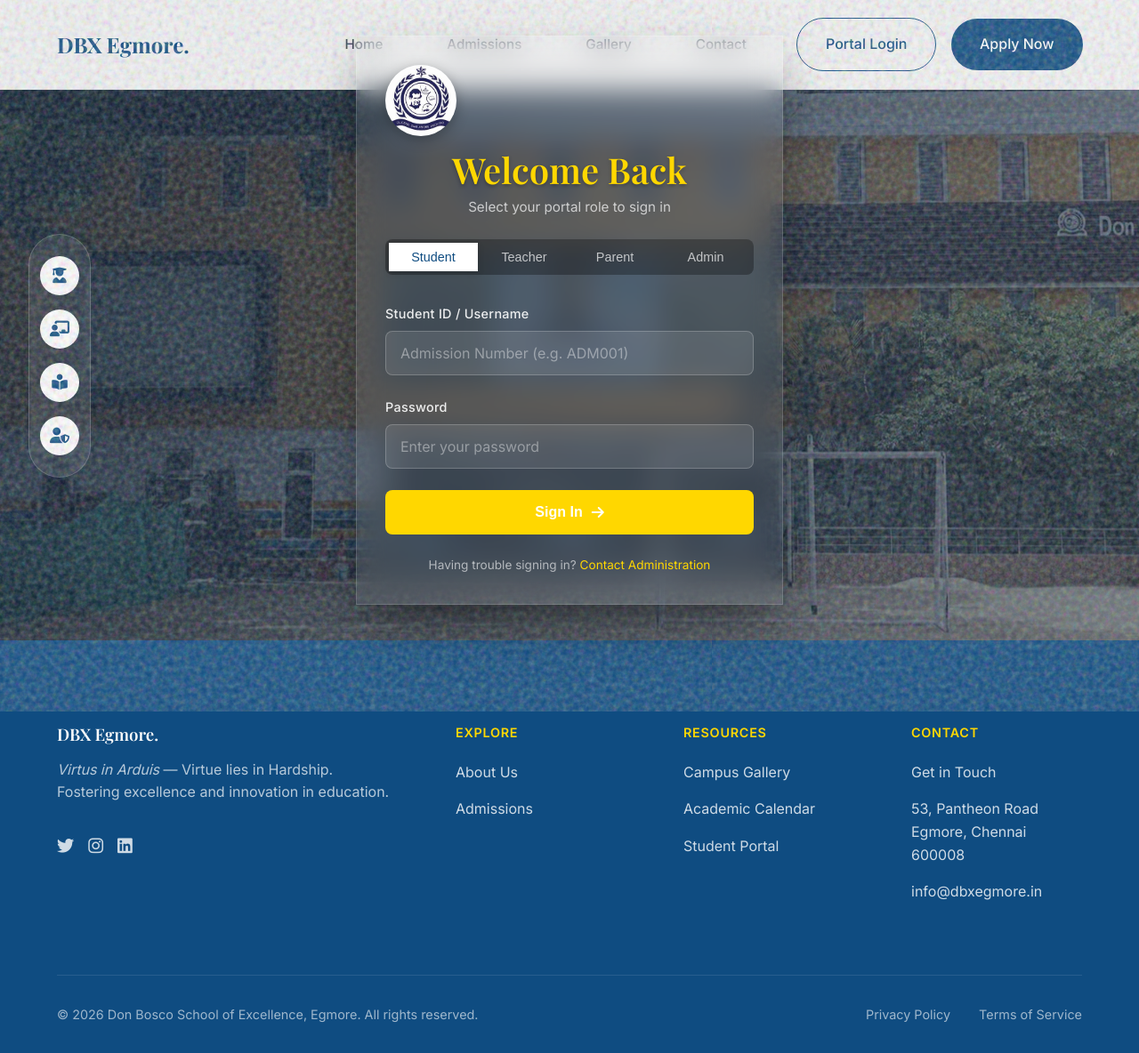
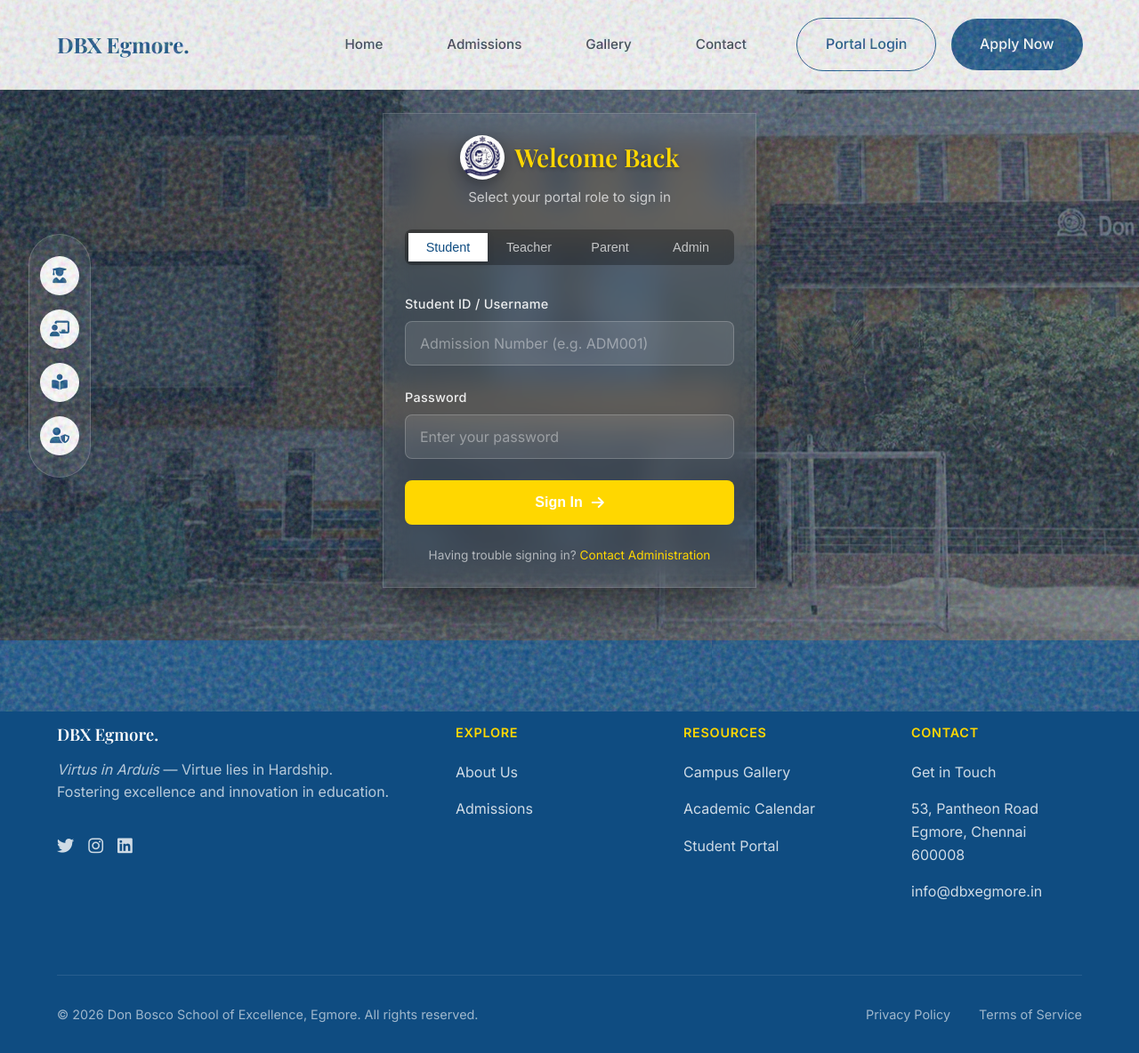
Before and after one commit to diviontopp/school-management-system, a Flask app: page /login in a window 1280 px wide. Shown: the whole page at 89% size. Run offline with Flask 3, Linux system fonts and the light colour scheme; some libraries are stand-ins or nearby versions; some web fonts are replaced.

Commit message:
adjustments

```diff
--- a/templates/auth/login.html
+++ b/templates/auth/login.html
@@ -9,7 +9,7 @@
         display: flex;
         align-items: center;
         justify-content: center;
-        padding: var(--space-4) var(--space-2);
+        padding: 100px var(--space-2) var(--space-4); /* Add top padding to clear header */
         position: relative;
         background: url('{{ storage_url("images/dbx/img_4.webp") }}') center/cover no-repeat;
     }
@@ -27,7 +27,7 @@
         position: relative;
         z-index: 10000; /* Move above noise overlay (9999) */
         width: 100%;
-        max-width: 480px;
+        max-width: 420px; /* Made it smaller */
     }
 
     .auth-card {
@@ -36,7 +36,7 @@
         -webkit-backdrop-filter: blur(16px);
         border: 1px solid rgba(255, 255, 255, 0.15);
         border-radius: var(--radius-xl);
-        padding: var(--space-4);
+        padding: var(--space-3); /* Reduced padding for smaller look */
         box-shadow: 0 25px 50px -12px rgba(0, 0, 0, 0.5);
         color: var(--clr-white);
         animation: fadeUp 0.8s cubic-bezier(0.16, 1, 0.3, 1) forwards;
@@ -49,20 +49,27 @@
         margin-bottom: var(--space-3);
     }
 
+    .header-main {
+        display: flex;
+        align-items: center;
+        justify-content: center;
+        gap: 12px;
+        margin-bottom: 8px;
+    }
+
     .auth-logo {
-        width: 80px;
-        height: 80px;
+        width: 50px; /* Smaller for horizontal layout */
+        height: 50px;
         border-radius: 50%;
-        margin-bottom: var(--space-2);
         box-shadow: 0 4px 15px rgba(0,0,0,0.3);
     }
 
     .auth-title {
         font-family: var(--font-serif);
-        font-size: 2.5rem; /* Slightly larger */
-        margin-bottom: var(--space-1);
-        color: var(--clr-gold); /* Yellow/Gold for better contrast */
+        font-size: 1.75rem; /* Adjusted for horizontal layout */
+        color: var(--clr-gold);
         text-shadow: 0 2px 4px rgba(0,0,0,0.3);
+        margin: 0;
     }
 
     .auth-subtitle {
@@ -217,8 +224,10 @@
 
         <div class="auth-card">
             <div class="auth-header">
-                <img src="{{ storage_url('images/icon.jpg') }}" alt="DBX Logo" class="auth-logo">
-                <h1 class="auth-title">Welcome Back</h1>
+                <div class="header-main">
+                    <img src="{{ storage_url('images/icon.jpg') }}" alt="DBX Logo" class="auth-logo">
+                    <h1 class="auth-title">Welcome Back</h1>
+                </div>
                 <p class="auth-subtitle">Select your portal role to sign in</p>
             </div>
 
```
